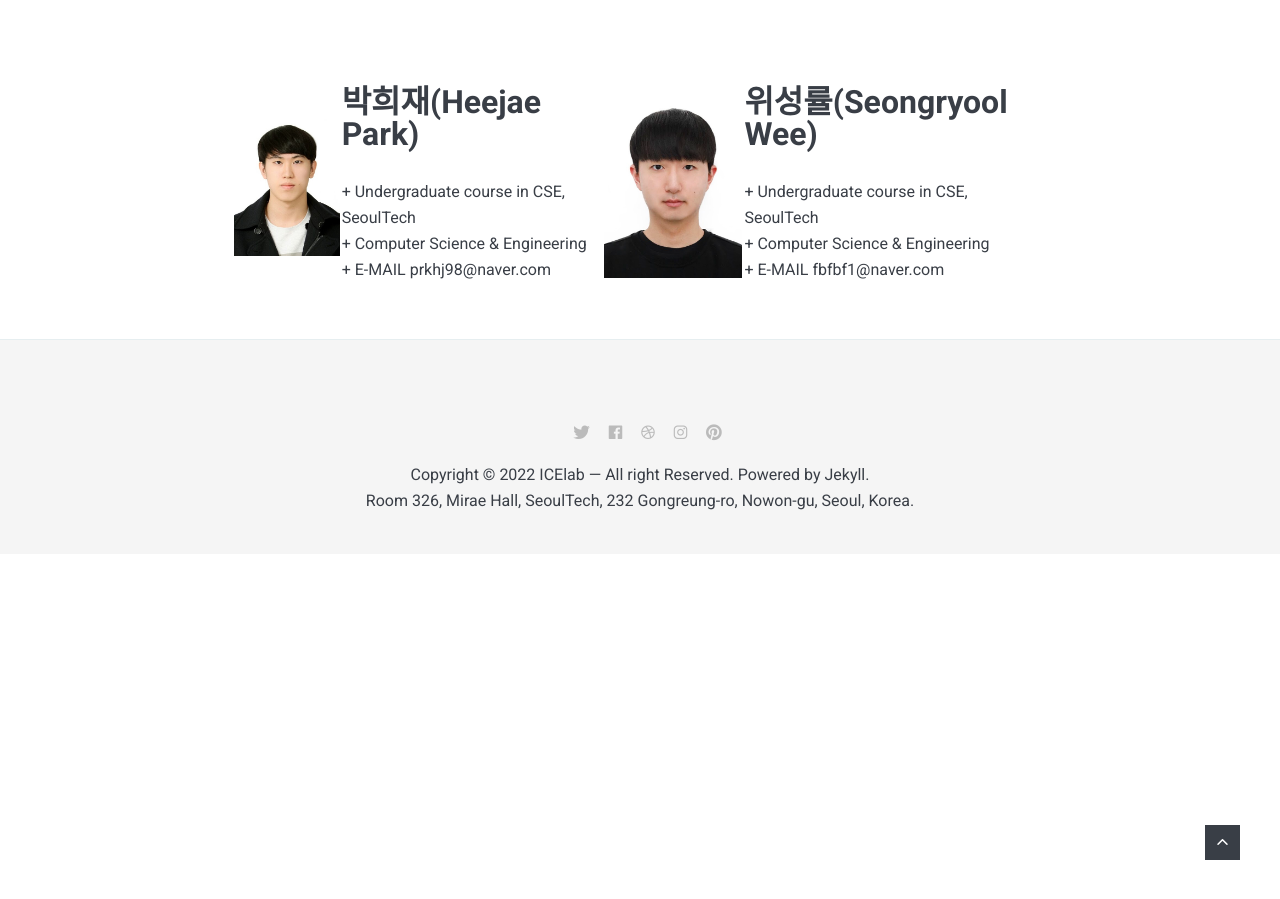
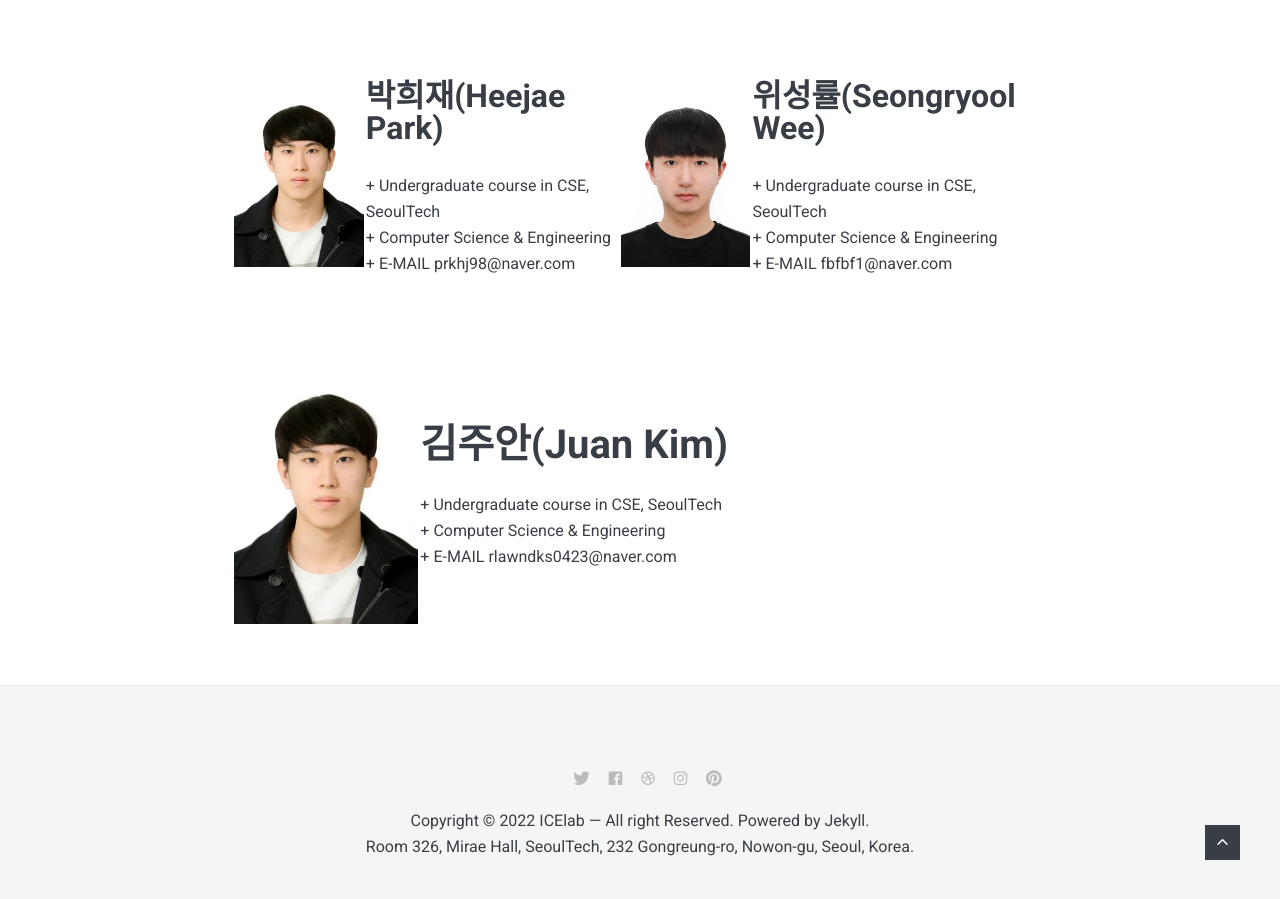
Before and after one commit to icelab-2020/HeeJaeMon123.github.io, a Jekyll site: the page built from _pages/01_members.md, in a window 1280 px wide and 900 px high, scrolled down 1990 px. Built offline with Jekyll 4.4.1, drawn with Linux system fonts in a browser that asks for light colours; nearby versions of some CDN libraries.

Commit message:
Update 01_members.md

```diff
--- a/_pages/01_members.md
+++ b/_pages/01_members.md
@@ -33,4 +33,8 @@
 
 |    |   |    |    |
 |:---|:---|:---|:---|
-| ![iot]({{site.baseurl}}/images/hj.jpg){: width="140" height="188"} | <b><span style="font-size:200%">박희재(Heejae Park)</span></b><br><br> + Undergraduate course in CSE, SeoulTech   <br> + Computer Science & Engineering  <br> + E-MAIL   prkhj98@naver.com | ![iot]({{site.baseurl}}/images/sw.jpg){: width="184"; height="248"} | <b><span style="font-size:200%">위성률(Seongryool Wee)</span></b><br><br> + Undergraduate course in CSE, SeoulTech   <br> + Computer Science & Engineering  <br> + E-MAIL   fbfbf1@naver.com |
+| ![iot]({{site.baseurl}}/images/hj.jpg){: width="184" height="248"} | <b><span style="font-size:200%">박희재(Heejae Park)</span></b><br><br> + Undergraduate course in CSE, SeoulTech   <br> + Computer Science & Engineering  <br> + E-MAIL   prkhj98@naver.com | ![iot]({{site.baseurl}}/images/sw.jpg){: width="184"; height="248"} | <b><span style="font-size:200%">위성률(Seongryool Wee)</span></b><br><br> + Undergraduate course in CSE, SeoulTech   <br> + Computer Science & Engineering  <br> + E-MAIL   fbfbf1@naver.com |
+
+|    |   |    |    |
+|:---|:---|:---|:---|
+| ![iot]({{site.baseurl}}/images/hj.jpg){: width="184" height="248"} | <b><span style="font-size:250%">김주안(Juan Kim)</span></b><br><br> + Undergraduate course in CSE, SeoulTech   <br> + Computer Science & Engineering  <br> + E-MAIL   rlawndks0423@naver.com |  |  |
```
